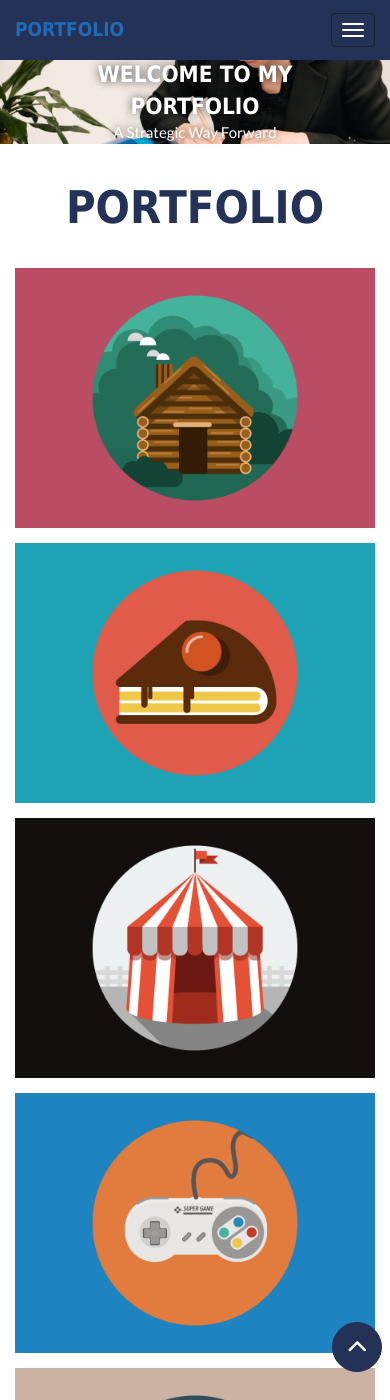
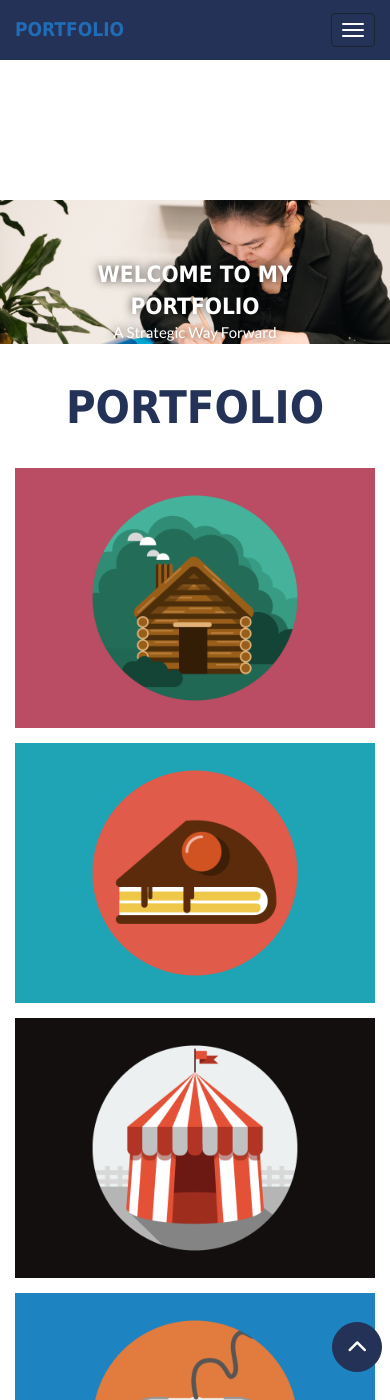
Before and after one commit to Kelly-Portfolio/Kelly-Portfolio.github.io, a Jekyll site: the page built from _posts/2014-07-18-project-1.markdown, in a window 390 px wide and 1400 px high. Built offline with Jekyll 4.4.1, drawn with Linux system fonts in a browser that asks for light colours.

Commit message:
margin top

```diff
--- a/_config.yml
+++ b/_config.yml
@@ -29,10 +29,10 @@ disqus_shortname: myshortname
 #Licht Blauw grijs d2e2f1 "210,226,241"
 #Donker Donker Blauw 243257
 color:
-  primary: 206cb7 #About, Intro en knopjes
+  primary: 206cb7 #About, Header en knopjes
   primary-rgb: "32,108,183" #About, Intro en Knopjes RGB values
-  secondary: 243257 #Header, Titles
-  secondary-dark: 206cb7 #Footer, Header location
+  secondary: 243257 #Navbar, Titles
+  secondary-dark: 206cb7 #Footer, Navbar Squares
 
 # Footer settings
 footer:
--- a/_includes/css/main.css
+++ b/_includes/css/main.css
@@ -154,9 +154,9 @@ header {
 
 /* Media query for smaller screens */
 @media (max-width: 767px) {
-    header .container {
-        padding-top: 200px;
-        padding-bottom: 100px;
+    header {
+        height: auto; /* Allow header to adjust height dynamically */
+        margin-top: 200px; /* Ensure margin remains consistent with navbar height */
     }
 
     header .image-container img {
```
